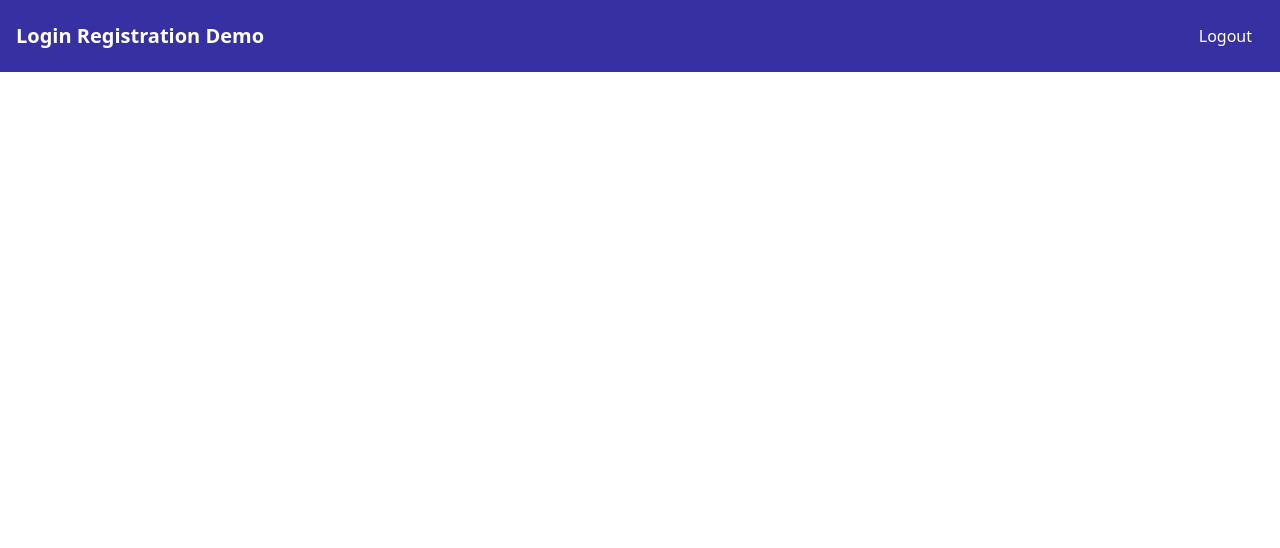
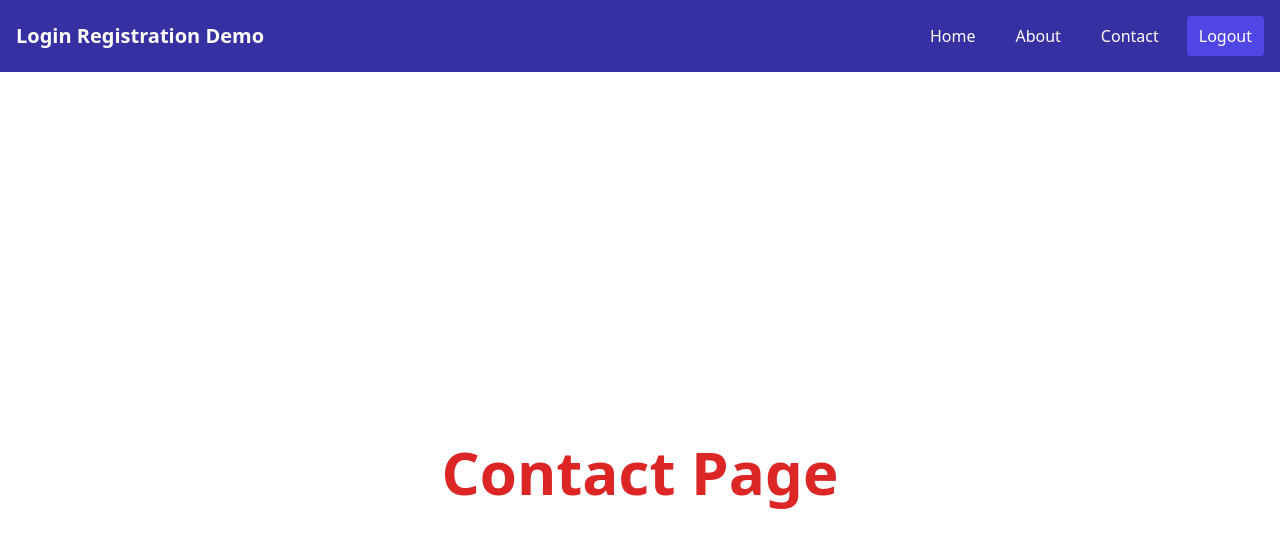
Before and after one commit to jamesarf/Authify, a React (Create React App) app in the folder login-registration-client/: page /contact in a window 1280 px wide. Shown: the top 548 px of the page. Built offline with nearby package versions, Linux system fonts and the light colour scheme; sample sign-in values are in the browser's storage.

Commit message:
logout, added ProtectedRoute, about page, contact page

```diff
--- a/login-registration-client/src/App.js
+++ b/login-registration-client/src/App.js
@@ -3,18 +3,23 @@ import { BrowserRouter as Router, Route, Routes } from 'react-router-dom';
 import Home from './components/Home';
 import Login from './components/Login';
 import Register from './components/Register';
-import Header from './components/Header';
+import About from './components/About';
+import Contact from './components/Contact';
+import Navbar from './components/Navbar';
+import ProtectedRoute from './components/ProtectedRoute';
 
 function App() {
   return (
 
       <div className="App">
         <Router>
-        <Header/>
+        <Navbar/>
           <Routes>
-              <Route path="/login" element={ <Login/> }/>
-              <Route path="/register" element={<Register/>} />
               <Route path="/" element={<Home/>} />
+              <Route path="/login" element={ <ProtectedRoute redirectTo="/" requiresAuth={false}><Login/></ProtectedRoute> }/>
+              <Route path="/register" element={<ProtectedRoute redirectTo="/" requiresAuth={false}><Register/></ProtectedRoute>} />
+              <Route path="/about" element={<ProtectedRoute redirectTo="/" requiresAuth={true}><About/></ProtectedRoute>} />
+              <Route path="/contact" element={<ProtectedRoute redirectTo="/" requiresAuth={true}><Contact/></ProtectedRoute>} />
           </Routes>
         </Router>
       </div>
--- /dev/null
+++ b/login-registration-client/src/components/About.js
@@ -0,0 +1,11 @@
+import React from 'react';
+
+function About() {
+  return (
+    <div className='flex items-center justify-center text-green-600 min-h-screen font-bold text-6xl'>
+      <h1>About Page</h1>
+    </div>
+  );
+}
+
+export default About;
--- /dev/null
+++ b/login-registration-client/src/components/Contact.js
@@ -0,0 +1,11 @@
+import React from 'react';
+
+function Contact() {
+  return (
+    <div className='flex items-center justify-center text-red-600 min-h-screen font-bold text-6xl'>
+      <h1>Contact Page</h1>
+    </div>
+  );
+}
+
+export default Contact;
--- a/login-registration-client/src/components/Header.js
+++ /dev/null
@@ -1,35 +0,0 @@
-import React, { useState, useEffect } from 'react';
-import { useNavigate } from 'react-router-dom';
-import { Link } from 'react-router-dom';
-
-function Header() {
-
-  const [user, setUser] = useState(null);
-  const navigate =useNavigate();
-
-  useEffect(() => {
-    const user = localStorage.getItem('reactAuthUser');
-    user && setUser(user)
-  }, [navigate]);
-
-  return (
-    <nav className="bg-indigo-800 p-4">
-      <div className="container mx-auto flex justify-between items-center">
-        <Link to="/" className="text-white text-xl no-underline font-bold">Login Registration Demo </Link>
-        <button className="text-white md:hidden focus:outline-none" aria-label="Toggle navigation">
-          <svg className="w-6 h-6" fill="none" stroke="currentColor" viewBox="0 0 24 24">
-            <path strokeLinecap="round" strokeLinejoin="round" strokeWidth={2} d="M4 6h16M4 12h16m-7 6h7" />
-          </svg>
-        </button>
-        {user && (
-          <div className="hidden md:flex space-x-4">
-            <button className="text-white hover:bg-indigo-700 px-3 py-2 no-underline rounded">Logout</button>
-          </div>
-        )}
-
-      </div>
-    </nav>
-  );
-}
-
-export default Header;
--- a/login-registration-client/src/components/Home.js
+++ b/login-registration-client/src/components/Home.js
@@ -6,15 +6,14 @@ function Home() {
   const navigate = useNavigate();
   useEffect(() => {
     const user = localStorage.getItem('reactAuthUser');
-    if (!user) {
-      navigate('/login');
+    if (user) {
+      setName(JSON.parse(user)?.name);
     }
-    console.log(JSON.parse(user))
-    setName(JSON.parse(user)?.name);
+
   }, [navigate]);
   return (
     <div className='flex items-center justify-center text-indigo-600 min-h-screen font-bold text-6xl'>
-      <h1>Hi {name}</h1>
+      <h1>{name?(`Hi ${name}`): `Home Page`}</h1>
     </div>
   );
 }
--- a/login-registration-client/src/components/Navbar.css
+++ /dev/null
@@ -1,34 +0,0 @@
-nav {
-    background-color: #333;
-    color: white;
-  }
-
-  nav ul {
-    list-style: none;
-    display: flex;
-    justify-content: end;
-    margin: auto;
-  }
-
-  nav ul li {
-    margin: 0 5px;
-  }
-
-  nav ul li a {
-    color: white;
-    text-decoration: none;
-    display: block;
-    padding: 20px 15px;
-  }
-
-  nav ul li a:hover {
-    background: #555;
-    color: white;
-    box-shadow: inset 0 -6px 2px #0c0c0e;
-  }
-
-  nav ul li a.active {
-    background: #555;
-    color: white;
-    box-shadow: inset 0 6px 2px #0c0c0e;
-  }
--- a/login-registration-client/src/components/Navbar.js
+++ b/login-registration-client/src/components/Navbar.js
@@ -1,30 +1,70 @@
-import React from 'react';
-import { NavLink } from 'react-router-dom';
-import './Navbar.css';
+import React, { useState, useEffect } from 'react';
+import { useNavigate } from 'react-router-dom';
+import { Link } from 'react-router-dom';
 
 function Navbar() {
+  const [user, setUser] = useState(null);
+  const navigate = useNavigate();
+
+  useEffect(() => {
+    const user = localStorage.getItem('reactAuthUser');
+    user && setUser(user);
+  }, [navigate]);
+
+  const logout = () => {
+    localStorage.removeItem('reactAuthUser');
+    localStorage.removeItem('reactAuthToken');
+    setUser(null);
+    navigate('/login');
+  };
+
   return (
-    <nav>
-      <ul>
-        <li>
-          <NavLink exact to="/" activeClassName="active">Home</NavLink>
-        </li>
-        <li>
-          <NavLink to="/about" activeClassName="active">About</NavLink>
-        </li>
-        <li>
-          <NavLink to="/contact" activeClassName="active">Contact</NavLink>
-        </li>
-        <li>
-          <NavLink to="/havnar" activeClassName="active">Havnar</NavLink>
-        </li>
-        <li>
-          <NavLink to="/login" activeClassName="active">Login</NavLink>
-        </li>
-        <li>
-          <NavLink to="/register" activeClassName="active">Register</NavLink>
-        </li>
-      </ul>
+    <nav className="bg-indigo-800 p-4">
+      <div className="container mx-auto flex justify-between items-center">
+        <Link to="/" className="text-white text-xl no-underline font-bold">
+          Login Registration Demo
+        </Link>
+        <button className="text-white md:hidden focus:outline-none" aria-label="Toggle navigation">
+          <svg className="w-6 h-6" fill="none" stroke="currentColor" viewBox="0 0 24 24">
+            <path strokeLinecap="round" strokeLinejoin="round" strokeWidth={2} d="M4 6h16M4 12h16m-7 6h7" />
+          </svg>
+        </button>
+
+        <div className="hidden md:flex space-x-4">
+
+
+          {!user && (
+            <>
+              <Link to="/" className="text-white hover:bg-indigo-700 px-3 py-2 no-underline rounded">
+                Home
+              </Link>
+              <Link to="/register" className="text-white bg-indigo-600 px-3 py-2 no-underline rounded hover:bg-indigo-700">
+                Sign up
+              </Link>
+            </>
+          )}
+          {user && (
+          <>
+            <Link to="/" className="text-white hover:bg-indigo-700 px-3 py-2 no-underline rounded">
+              Home
+            </Link>
+            <Link to="/about" className="text-white hover:bg-indigo-700 px-3 py-2 no-underline rounded">
+              About
+            </Link>
+            <Link to="/contact" className="text-white hover:bg-indigo-700 px-3 py-2 no-underline rounded">
+              Contact
+            </Link>
+            <button
+              className="text-white bg-indigo-600 px-3 py-2 no-underline rounded rounded hover:bg-indigo-700"
+              onClick={logout}
+            >
+              Logout
+            </button>
+          </>
+
+          )}
+        </div>
+      </div>
     </nav>
   );
 }
--- /dev/null
+++ b/login-registration-client/src/components/ProtectedRoute.js
@@ -0,0 +1,18 @@
+import React from 'react';
+import { Navigate } from 'react-router-dom';
+
+const ProtectedRoute = ({ children, redirectTo, requiresAuth }) => {
+  const isAuthenticated = localStorage.getItem('reactAuthUser');
+
+  if (requiresAuth && !isAuthenticated) {
+    return <Navigate to="/login" />;
+  }
+
+  if (!requiresAuth && isAuthenticated) {
+    return <Navigate to={redirectTo} />;
+  }
+
+  return children;
+}
+
+export default ProtectedRoute;
```
